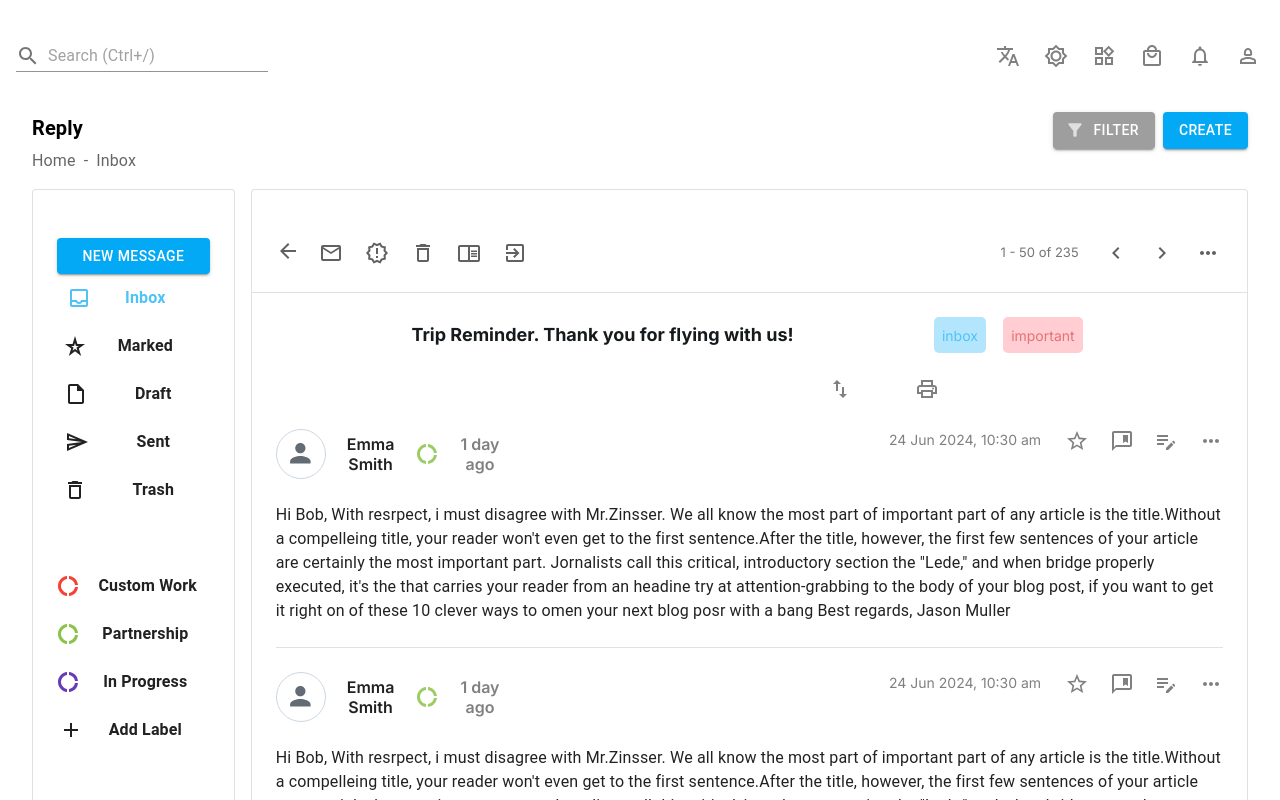
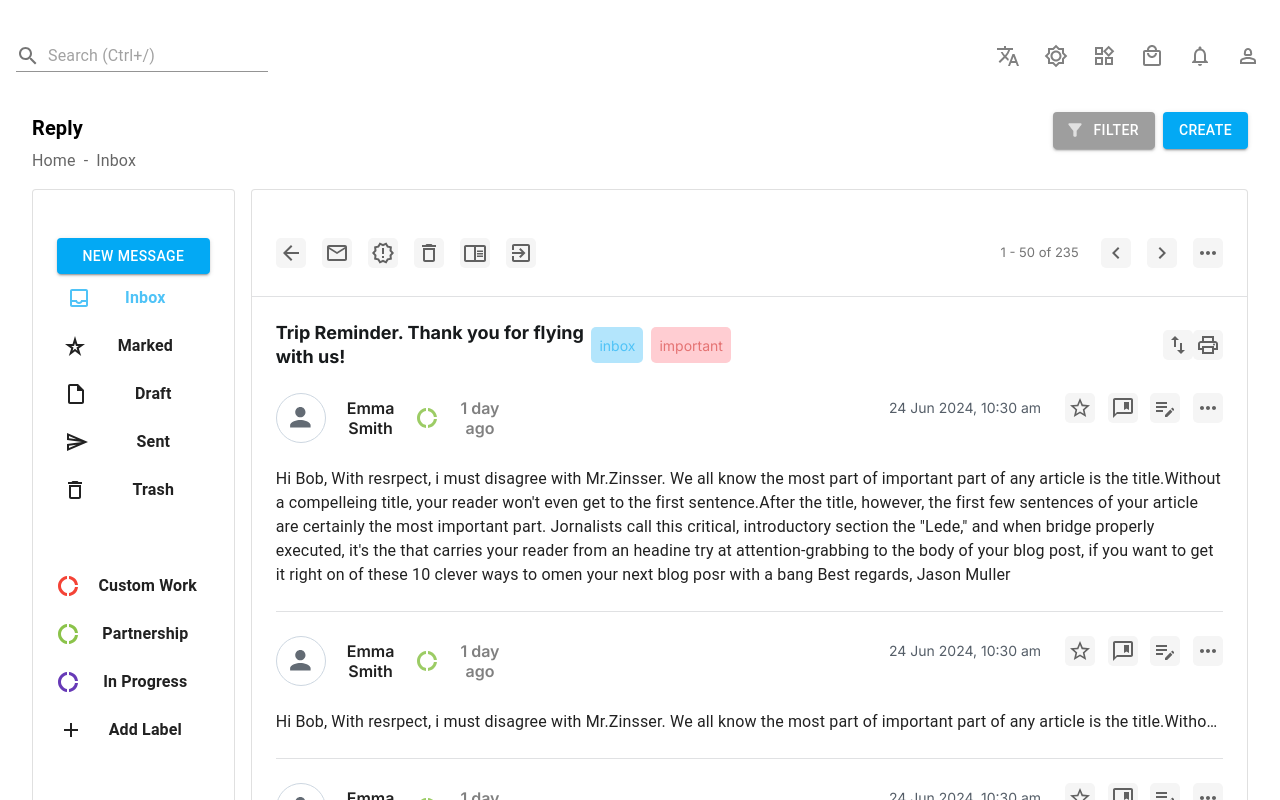
Before and after one commit to erhanbarisolmez/nextjs-dashboard-marketting-v1, a Next.js app: page /en/edit-product in a window 1280 px wide. Shown: the top 800 px of the page. Built offline with nearby package versions, Linux system fonts and the light colour scheme.

Commit message:
22.02.2024

```diff
--- a/package.json
+++ b/package.json
@@ -21,6 +21,7 @@
     "@mui/joy": "^5.0.0-beta.23",
     "@mui/material": "^5.15.4",
     "@mui/styled-engine-sc": "^6.0.0-alpha.6",
+    "@mui/styles": "^5.15.10",
     "@mui/system": "^5.14.18",
     "@mui/x-charts": "^6.18.2",
     "@mui/x-data-grid": "^6.18.7",
--- a/src/components/e-commerce/edit-product/inbox/inbox.js
+++ b/src/components/e-commerce/edit-product/inbox/inbox.js
@@ -36,7 +36,7 @@ export const Inbox = () => {
 
   useEffect(() => {
     const handleResize = () => {
-      setWindowWidth(window.innerWidth)
+      setWindowWidth(windowWidth)
     };
 
     window.addEventListener('resize', handleResize);
--- a/src/components/e-commerce/edit-product/inbox/menuItems/inboxContent.js
+++ b/src/components/e-commerce/edit-product/inbox/menuItems/inboxContent.js
@@ -8,12 +8,10 @@ export const InboxContent = () => {
   return (
     <>
         <InboxHeader />
-
         <InboxContentHeader />
-
-        <UserCardInbox />
-        <UserCardInbox />
-        <UserCardInbox />
+        <UserCardInbox control={true}/>
+        <UserCardInbox control={false} />
+        <UserCardInbox  control={false}/>
     </>
   )
 }
--- a/src/components/e-commerce/edit-product/inbox/menuItems/inboxContent/InboxContentHeader.js
+++ b/src/components/e-commerce/edit-product/inbox/menuItems/inboxContent/InboxContentHeader.js
@@ -1,4 +1,5 @@
 import { TabHeader } from "@/components/e-commerce/TabHeader";
+import { useStyles } from "@/style/Inbox/iconStyles";
 import { palette } from "@/style/color";
 import {
   PrintOutlined as PrintIcon,
@@ -9,28 +10,25 @@ import { Grid } from '@mui/material';
 
 export const InboxContentHeader = () => {
   const headerText = "Trip Reminder. Thank you for flying with us!"
-
+  const classes = useStyles();
   return (
     <>
-     <Grid item container
-        sx={{
-          display: 'flex',
-          alignItems:'center',
-          justifyContent:'space-evenly'
-        }}>
-        <TabHeader
+    <Grid container  sx={{
+      display:'flex',
+      flexDirection:'row',
+      justifyContent:'space-between',
+      alignItems:'center',
+      mt:3
+
+    }}>
+      <Grid item xs ={4}>
+      <TabHeader
           level="title-lg"
           headerTextField={headerText}
-          sx={{
-            mt: 3,
-            justifyContent:'start'
-          }}
         />
-        <Grid item xs = {2}  sx={{
-          display: 'flex',
-          justifyContent: 'space-around',
-          mt: 3
-        }}>
+      </Grid>
+
+          <Grid item xs={4} sx={{ display:'flex', flexDirection:'row',  justifyContent:'flex-start'}}>
           <Typography
             level="body-sm"
             sx={{
@@ -57,16 +55,14 @@ export const InboxContentHeader = () => {
           >
             important
           </Typography>
+          </Grid>
 
-        </Grid>
-        <Grid item xs={6} sx={{ display: 'flex', justifyContent: 'flex-end', mt: 3}}>
 
-          <Grid item xs={2}><SwapIcon sx={{ color: "GrayText" }} /></Grid>
-          <Grid item xs={2}><PrintIcon sx={{ color: "GrayText", ml:1 }} /></Grid>
-
-        </Grid>
-
-      </Grid>
+          <Grid item  xs={4}  sx={{display:'flex', justifyContent:'flex-end'}}>
+          <SwapIcon className={classes.icon} />
+          <PrintIcon className={classes.icon} />
+          </Grid>
+          </Grid>
     </>
   )
 }
--- a/src/components/e-commerce/edit-product/inbox/menuItems/inboxContent/InboxHeader.js
+++ b/src/components/e-commerce/edit-product/inbox/menuItems/inboxContent/InboxHeader.js
@@ -1,4 +1,5 @@
 'use client'
+import { useStyles } from "@/style/Inbox/iconStyles";
 import { palette } from '@/style/color';
 import {
   ArrowBackOutlined as ArrowIcon,
@@ -13,7 +14,9 @@ import {
 } from '@mui/icons-material';
 import Divider from '@mui/joy/Divider';
 import { Grid } from '@mui/material';
+
 export const InboxHeader = () => {
+  const classes = useStyles();
   return (
     <>
       <Grid item xs={12}
@@ -35,12 +38,13 @@ export const InboxHeader = () => {
 
           }}
         >
-          <Grid><ArrowIcon fontSize="medium" /></Grid>
-          <Grid><MailIcon style={style.icon} /></Grid>
-          <Grid><ReleasesIcon style={style.icon} /></Grid>
-          <Grid><DeleteIcon style={style.icon} /></Grid>
-          <Grid><ReaderIcon style={style.icon} /></Grid>
-          <Grid><ExitIcon style={style.icon} /></Grid>
+          <Grid><ArrowIcon onClick={() => { console.log('back') }} className={classes.icon} />
+          </Grid>
+          <Grid><MailIcon className={classes.icon} /></Grid>
+          <Grid><ReleasesIcon className={classes.icon} /></Grid>
+          <Grid><DeleteIcon className={classes.icon} /></Grid>
+          <Grid><ReaderIcon className={classes.icon} /></Grid>
+          <Grid ><ExitIcon className={classes.icon} /></Grid>
 
         </Grid>
         <Grid container item xs={6}
@@ -51,9 +55,9 @@ export const InboxHeader = () => {
           }}
         >
           <Grid item sx={{ p: 0.8, fontSize: 13, color: palette.grey[600] }}>1 - 50 of 235</Grid>
-          <Grid item><ArrowLeftIcon style={style.icon} /></Grid>
-          <Grid><ArrowRightIcon style={style.icon} /></Grid>
-          <Grid><MoreIcon style={style.icon} /></Grid>
+          <Grid item><ArrowLeftIcon className={classes.icon} /></Grid>
+          <Grid><ArrowRightIcon className={classes.icon} /></Grid>
+          <Grid><MoreIcon className={classes.icon} /></Grid>
         </Grid>
       </Grid>
       <Divider orientation="horizontal"
@@ -67,17 +71,3 @@ export const InboxHeader = () => {
     </>
   )
 }
-
-const style = ({
-  icon: {
-    display: 'flex',
-    backgroundColor: palette.grey[100] + "!important",
-    color: palette.grey[700],
-    padding: 3,
-    borderRadius: 5,
-    alignItems: 'center',
-    hover:{
-      color:palette.lightBlue[50]
-    }
-  }
-});
--- a/src/components/e-commerce/edit-product/inbox/menuItems/inboxContent/UserCardInbox.js
+++ b/src/components/e-commerce/edit-product/inbox/menuItems/inboxContent/UserCardInbox.js
@@ -1,6 +1,5 @@
 'use client'
-import { TypographyCustom } from '@/components/TypographyCustom';
-import { TabHeader } from '@/components/e-commerce/TabHeader';
+import { useStyles } from "@/style/Inbox/iconStyles";
 import { palette } from '@/style/color';
 import {
   CommentBankOutlined as CommentIcon,
@@ -9,137 +8,68 @@ import {
   MoreHorizOutlined as MoreIcon,
   StarBorderOutlined as StarIcon
 } from '@mui/icons-material';
-import { Avatar } from '@mui/joy';
-import Divider from '@mui/joy/Divider';
-import { Grid, Typography } from '@mui/material';
 import { useState } from "react";
+import { CardClose } from './userCard/CardClose';
+import { CardOpen } from './userCard/CardOpen';
 
+export const UserCardInbox = ({ control }) => {
+  const [open, setOpen] = useState(true);
+  const classes = useStyles();
 
-export const UserCardInbox = () => {
-  const [open, setOpen] = useState(true);
+  const Icon = {
+    "star": <StarIcon className={classes.icon} />,
+    "donut": <DonutIcon className={classes.icon} />,
+    "comment": <CommentIcon className={classes.icon} />,
+    "edit": <EditIcon className={classes.icon} />,
+    "more": <MoreIcon className={classes.icon} />
+  }
 
-  const handleClick = () => {
-    setOpen(prevOpen => !prevOpen)
-    console.log("durum:", open);
-  }
   const message = `Hi Bob,
   With resrpect, i must disagree with Mr.Zinsser. We all know the most part of important part of any article is the title.Without a compelleing title, your reader won't even get to the first sentence.After the title, however, the first few sentences of your article are certainly the most important part.
   Jornalists call this critical, introductory section the "Lede," and when bridge properly executed, it's the that carries your reader from an headine try at attention-grabbing to the body of your blog post, if you want to get it right on of these 10 clever ways to omen your next blog posr with a bang
   Best regards,
   Jason Muller`;
 
+  const handleClick = () => {
+    setOpen(prevOpen => !prevOpen)
+    console.log("durum:", open);
+  }
 
   return (
-    <div >
-      {open ? (
-        <Grid item container sx={{ display: 'flex', mt: 3 }}>
-          <Grid item xs={6} onClick={handleClick} style={{ cursor: 'pointer' }} sx={{ display: 'flex', alignItems: 'center' }}>
-            <Grid item xs={6} sx={{ display: 'flex', justifyContent: 'space-between', alignItems: 'center', textAlign: 'center' }}>
-              <Grid>
-                <Avatar variant='outlined' size='lg' sx={{}} />
-              </Grid>
-              <Grid item sx={{ fontWeight: 600 }} >
-                Emma Smith
-              </Grid>
-              <Grid item
-                sx={{
-                  display: 'flex',
-                  alignItems: 'center',
-                  fontWeight: 600,
-                  color: 'grey'
-                }} >
-                <DonutIcon sx={{ mr: 1, color: palette.lightGreen[400] }} />
-                1 day ago
-              </Grid>
-            </Grid>
-          </Grid>
-          <Grid item xs={6} sx={{}}>
+  <div>
+      {open === control ? (
 
-            <Grid item xs={12} sx={{ display: 'flex', justifyContent: 'end' }}>
-              <TabHeader
-                titleTextField="24 Jun 2024, 10:30 am"
-                level="body-sm"
-                fontWeight={400}
-                sxTitleTextField={{ color: 'gray', textAlign: 'center', alignItems: 'center' }}
-              />
-
-              <Grid item xs={4} sx={{ display: 'flex', ml: 3, color: 'gray', justifyContent: 'space-between', display: 'flex' }}>
-                <StarIcon />
-                <CommentIcon />
-                <EditIcon />
-                <MoreIcon />
-              </Grid>
-            </Grid>
-          </Grid>
-          <Typography sx={{ mt: 3 }}>
-            {message}
-          </Typography>
-          <Grid item xs={12}>
-            <Divider orientation='horizontal' sx={{ mt: 3 }} />
-          </Grid>
-
-        </Grid>
+      <CardOpen
+      name="Emma Smith"
+      time="1 day ago"
+      timeIcon={<DonutIcon sx={{ mr: 1, color: palette.lightGreen[400] }} />}
+      date="24 Jun 2024, 10:30 am"
+      handleClick={handleClick}
+      icon1={Icon.star}
+      icon2={Icon.comment}
+      icon3={Icon.edit}
+      icon4={Icon.more}
+      message={message}
+      />
 
       ) :
-        <Grid item container sx={{ display: 'flex', mt: 3 }}>
-          <Grid item xs={12} onClick={handleClick} style={{ cursor: 'pointer' }} sx={{ display: 'flex', alignItems: 'center', mt: 3 }}>
-            <Grid item xs={12} sx={{ display: 'flex', justifyContent: 'space-between', alignItems: 'center', textAlign: 'center' }}>
-              <Grid item xs={1}>
-                <Avatar variant='outlined' size='lg' sx={{}} />
-              </Grid>
-              <Grid xs={4} item sx={{ fontWeight: 600, justifyContent: 'flex-start', display: 'flex', ml: 3 }} >
-                Emma Smith
-              </Grid>
-              <Grid item
-                xs={12}
-                sx={{
-                  display: 'flex',
-                  alignItems: 'center',
-                  fontWeight: 600,
-                  color: 'grey'
-                }} >
-                <DonutIcon sx={{ mr: 1, color: palette.lightGreen[400] }} />
-                1 day ago
-              </Grid>
-            </Grid>
+        <CardClose
+        name="Emma Smith"
+        time="1 day ago"
+        timeIcon={<DonutIcon sx={{ mr: 1, color: palette.lightGreen[400] }} />}
+        date="24 Jun 2024, 10:30 am"
+        handleClick={handleClick}
+        icon1={Icon.star}
+        icon2={Icon.comment}
+        icon3={Icon.edit}
+        icon4={Icon.more}
+        message={message}
+        />
 
-            <Grid item xs={12} sx={{ display: 'flex', justifyContent: 'end' }}>
-              <TabHeader
-                titleTextField="24 Jun 2024, 10:30 am"
-                level="body-sm"
-                fontWeight={400}
-                sxTitleTextField={{ color: 'gray', textAlign: 'center', alignItems: 'center' }}
-              />
 
-              <Grid item xs={4} sx={{ display: 'flex', ml: 3, color: 'gray', justifyContent: 'space-between', display: 'flex' }}>
-                <StarIcon />
-                <CommentIcon />
-                <EditIcon />
-                <MoreIcon />
-              </Grid>
-            </Grid>
-          </Grid>
-          <Grid item xs={12}>
-            <TypographyCustom
-              sx={{
-                mt: 3,
-                overflow: 'hidden',
-                textOverflow: 'ellipsis',
-                display: '-webkit-box',
-                WebkitLineClamp: 1,
-                WebkitBoxOrient: 'vertical'
-              }}
-              text={message}
-            />
-          </Grid>
-          <Grid item xs={12}>
-            <Divider orientation='horizontal' sx={{mt:3}} />
+}
+  </div>
 
-          </Grid>
-        </Grid>
-      }
-
-    </div>
 
   )
 }
--- /dev/null
+++ b/src/components/e-commerce/edit-product/inbox/menuItems/inboxContent/userCard/CardClose.js
@@ -0,0 +1,88 @@
+'use client'
+import { TypographyCustom } from '@/components/TypographyCustom';
+import { TabHeader } from '@/components/e-commerce/TabHeader';
+import { Avatar } from '@mui/joy';
+import Divider from '@mui/joy/Divider';
+import { Grid } from "@mui/material";
+
+export const CardClose = ({
+  handleClick,
+  icon1,
+  icon2,
+  icon3,
+  icon4,
+  message,
+  name,
+  date,
+  time,
+  timeIcon
+}) => {
+  return (
+    <Grid item container sx={{ display: 'flex', mt: 3 }}>
+          <Grid item xs={6} onClick={handleClick} style={{ cursor: 'pointer' }} sx={{ display: 'flex', alignItems: 'center' }}>
+            <Grid item xs={6} sx={{ display: 'flex', justifyContent: 'space-between', alignItems: 'center', textAlign: 'center' }}>
+              <Grid>
+                <Avatar variant='outlined' size='lg' sx={{}} />
+              </Grid>
+              <Grid item sx={{ fontWeight: 600 }} >
+                {name}
+              </Grid>
+              <Grid item
+                sx={{
+                  display: 'flex',
+                  alignItems: 'center',
+                  fontWeight: 600,
+                  color: 'grey'
+                }} >
+                {timeIcon}
+                {time}
+              </Grid>
+            </Grid>
+          </Grid>
+          <Grid item xs={6} sx={{}}>
+
+            <Grid item xs={12} sx={{
+              display: 'flex',
+              justifyContent: 'end',
+              alignItems: 'center',
+              textAlign: 'center',
+              color: 'gray',
+            }}>
+              <TabHeader
+                titleTextField={date}
+                level="body-sm"
+                fontWeight={400}
+              />
+
+              <Grid item xs={4} sx={{
+                display: 'flex',
+                ml: 3,
+                justifyContent: 'space-between',
+              }}>
+                {icon1}
+                {icon2}
+                {icon3}
+                {icon4}
+              </Grid>
+            </Grid>
+          </Grid>
+          <Grid item xs={12}>
+            <TypographyCustom
+              sx={{
+                mt: 3,
+                overflow: 'hidden',
+                textOverflow: 'ellipsis',
+                display: '-webkit-box',
+                WebkitLineClamp: 1,
+                WebkitBoxOrient: 'vertical'
+              }}
+              text={message}
+            />
+          </Grid>
+          <Grid item xs={12}>
+            <Divider orientation='horizontal' sx={{ mt: 3 }} />
+          </Grid>
+
+        </Grid>
+  )
+}
--- /dev/null
+++ b/src/components/e-commerce/edit-product/inbox/menuItems/inboxContent/userCard/CardOpen.js
@@ -0,0 +1,77 @@
+'use client'
+import { TabHeader } from '@/components/e-commerce/TabHeader';
+import { Avatar } from '@mui/joy';
+import Divider from '@mui/joy/Divider';
+import { Grid, Typography } from "@mui/material";
+
+export const CardOpen = ({
+  handleClick,
+  icon1,
+  icon2,
+  icon3,
+  icon4,
+  message,
+  name,
+  date,
+  time,
+  timeIcon
+}) => {
+  return (
+    <Grid item container sx={{ display: 'flex', mt: 3 }}>
+          <Grid item xs={6} onClick={handleClick} style={{ cursor: 'pointer' }} sx={{ display: 'flex', alignItems: 'center' }}>
+            <Grid item xs={6} sx={{ display: 'flex', justifyContent: 'space-between', alignItems: 'center', textAlign: 'center' }}>
+              <Grid>
+                <Avatar variant='outlined' size='lg' sx={{}} />
+              </Grid>
+              <Grid item sx={{ fontWeight: 600 }} >
+                {name}
+              </Grid>
+              <Grid item
+                sx={{
+                  display: 'flex',
+                  alignItems: 'center',
+                  fontWeight: 600,
+                  color: 'grey'
+                }} >
+                {timeIcon}
+                {time}
+              </Grid>
+            </Grid>
+          </Grid>
+          <Grid item xs={6} sx={{}}>
+
+            <Grid item xs={12} sx={{
+              display: 'flex',
+              justifyContent: 'end',
+              alignItems: 'center',
+              textAlign: 'center',
+              color: 'gray',
+            }}>
+              <TabHeader
+                titleTextField={date}
+                level="body-sm"
+                fontWeight={400}
+              />
+
+              <Grid item xs={4} sx={{
+                display: 'flex',
+                ml: 3,
+                justifyContent: 'space-between',
+              }}>
+                {icon1}
+                {icon2}
+                {icon3}
+                {icon4}
+              </Grid>
+            </Grid>
+          </Grid>
+          <Typography sx={{ mt: 3 }}>
+            {message}
+          </Typography>
+          <Grid item xs={12}>
+            <Divider orientation='horizontal' sx={{ mt: 3 }} />
+          </Grid>
+
+        </Grid>
+  )
+}
--- /dev/null
+++ b/src/style/Inbox/iconStyles.js
@@ -0,0 +1,17 @@
+import { palette } from '@/style/color';
+import { makeStyles } from '@mui/styles';
+
+export const useStyles = makeStyles({
+  icon: {
+    display: 'flex',
+    backgroundColor: palette.grey[100],
+    color: palette.grey[700],
+    padding: 3,
+    borderRadius: 5,
+    alignItems: 'center',
+    cursor: "pointer",
+    "&:hover": {
+      backgroundColor: palette.lightBlue[100]
+    }
+  }
+})
```
Also changed, not shown: 1 other file (tests, documents, lock files or other folders).
